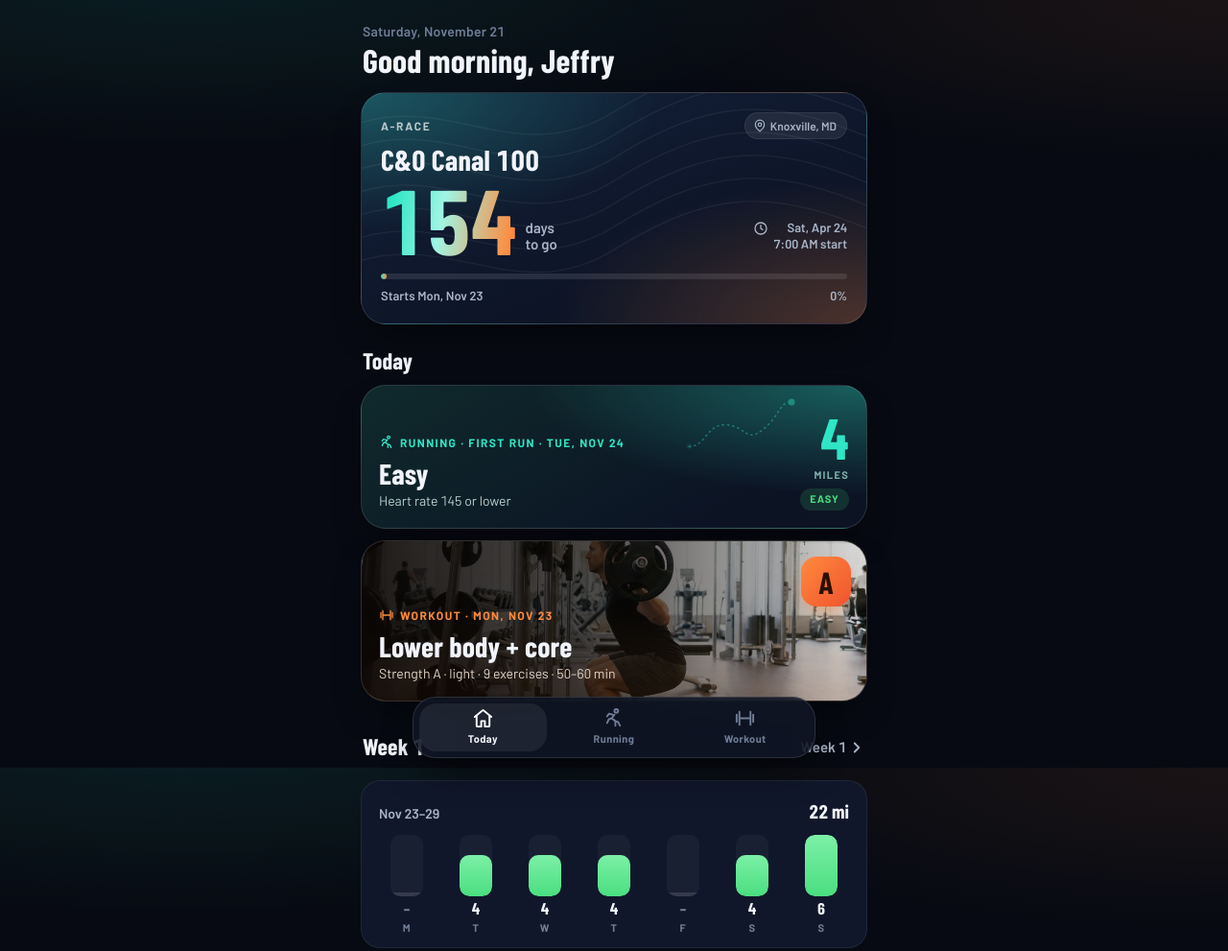
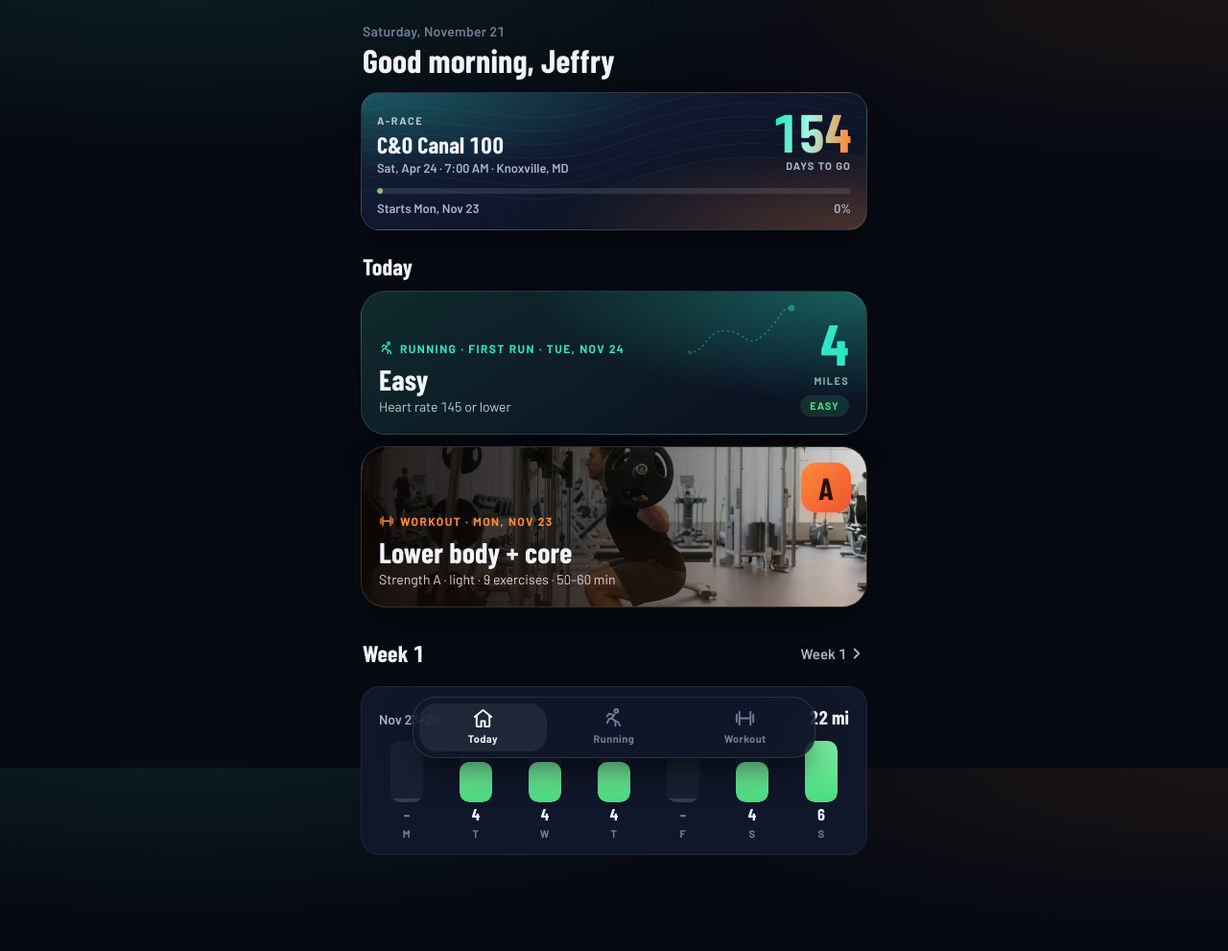
Before and after one commit to JeffryArevalo/jeffry-training, a plain HTML site: page index.html in a window 1280 px wide. Shown: the whole page at 96% size. Drawn offline with nearby package versions, Linux system fonts and the light colour scheme; a web font is replaced by a local one.

Commit message:
Compact A-race card on the home screen
Co-Authored-By: Claude Opus 5.5 <noreply@anthropic.com>

```diff
--- a/app.js
+++ b/app.js
@@ -201,14 +201,13 @@
 
         <article class="race-card">
           ${CONTOURS}
-          <div class="rc-head">
-            <span class="eyebrow">A-race</span>
-            <span class="rc-chip">${I.pin}${esc(PLAN.race.place)}</span>
-          </div>
-          <h2>${esc(PLAN.race.name)}</h2>
           <div class="rc-row">
-            <div class="rc-count"><b>${left}</b><span>days<br>to go</span></div>
-            <div class="rc-when">${I.clock}<span>Sat, Apr 24<br>${esc(PLAN.race.time)} start</span></div>
+            <div class="rc-info">
+              <span class="eyebrow">A-race</span>
+              <h2>${esc(PLAN.race.name)}</h2>
+              <span class="rc-meta">Sat, Apr 24 · ${esc(PLAN.race.time)} · ${esc(PLAN.race.place)}</span>
+            </div>
+            <div class="rc-count"><b>${left}</b><span>days to go</span></div>
           </div>
           <div class="rc-progress">
             <div class="rc-bar"><i style="width:${(pct * 100).toFixed(1)}%"></i></div>
--- a/styles.css
+++ b/styles.css
@@ -141,7 +141,7 @@ img { display: block; }
 
 .race-card {
   position: relative; overflow: hidden;
-  padding: 20px 20px 18px; border-radius: var(--r-xl);
+  padding: 14px 16px 12px; border-radius: var(--r-lg);
   background:
     radial-gradient(120% 120% at 0% 0%, rgba(46, 230, 197, 0.28), transparent 50%),
     radial-gradient(120% 120% at 100% 100%, rgba(255, 138, 61, 0.26), transparent 52%),
@@ -152,28 +152,22 @@ img { display: block; }
 .contours { position: absolute; inset: 0; width: 100%; height: 100%; pointer-events: none; }
 .contours path { fill: none; stroke: rgba(255, 255, 255, 0.06); stroke-width: 1.2; }
 .race-card > *:not(.contours) { position: relative; }
-.rc-head { display: flex; align-items: center; justify-content: space-between; }
-.race-card .eyebrow { color: rgba(255, 255, 255, 0.7); }
-.rc-chip {
-  display: inline-flex; align-items: center; gap: 4px; padding: 4px 10px 4px 8px; border-radius: 999px;
-  background: rgba(255, 255, 255, 0.08); border: 1px solid var(--line); font-size: 12px; font-weight: 600; color: var(--muted);
-}
-.rc-chip svg { width: 14px; height: 14px; }
-.race-card h2 { font-size: 30px; margin-top: 6px; }
-.rc-row { display: flex; align-items: flex-end; justify-content: space-between; gap: 12px; margin-top: 6px; }
-.rc-count { display: flex; align-items: flex-end; gap: 10px; }
+.race-card .eyebrow { color: rgba(255, 255, 255, 0.7); font-size: 11px; }
+.rc-row { display: flex; align-items: center; justify-content: space-between; gap: 12px; }
+.rc-info { min-width: 0; }
+.race-card h2 { font-size: 24px; margin-top: 2px; }
+.rc-meta { display: block; margin-top: 3px; font-size: 13px; font-weight: 600; color: var(--muted); line-height: 1.3; }
+.rc-count { display: grid; justify-items: end; flex: none; }
 .rc-count b {
-  font-family: var(--display); font-weight: 800; font-size: 96px; line-height: 0.82; letter-spacing: -0.01em;
+  font-family: var(--display); font-weight: 800; font-size: 56px; line-height: 0.85; letter-spacing: -0.01em;
   background: linear-gradient(100deg, var(--run) 10%, #9ff5e4 45%, var(--lift) 95%);
   -webkit-background-clip: text; background-clip: text; color: transparent;
 }
-.rc-count span { color: var(--muted); font-weight: 600; font-size: 15px; line-height: 1.15; padding-bottom: 4px; }
-.rc-when { display: flex; align-items: flex-start; gap: 6px; color: var(--muted); font-size: 13px; font-weight: 600; line-height: 1.3; text-align: right; padding-bottom: 4px; }
-.rc-when svg { width: 16px; height: 16px; margin-top: 1px; }
-.rc-progress { margin-top: 18px; }
+.rc-count span { color: var(--muted); font-weight: 700; font-size: 11px; letter-spacing: 0.1em; text-transform: uppercase; margin-top: 4px; white-space: nowrap; }
+.rc-progress { margin-top: 12px; }
 .rc-bar { height: 6px; border-radius: 99px; background: rgba(255, 255, 255, 0.1); overflow: hidden; }
 .rc-bar i { display: block; height: 100%; border-radius: 99px; background: linear-gradient(90deg, var(--run), var(--lift)); min-width: 6px; }
-.rc-progress-label { display: flex; justify-content: space-between; margin-top: 8px; font-size: 13px; font-weight: 600; color: var(--muted); }
+.rc-progress-label { display: flex; justify-content: space-between; margin-top: 6px; font-size: 13px; font-weight: 600; color: var(--muted); }
 
 .today-card {
   position: relative; overflow: hidden; isolation: isolate;
--- a/sw.js
+++ b/sw.js
@@ -1,6 +1,6 @@
 // Offline support: network first, fall back to the cached copy (works on the trail or in the gym with weak signal).
 // Bump CACHE when core files change so phones drop the old copy.
-const CACHE = "jeffry-training-v4";
+const CACHE = "jeffry-training-v5";
 const CORE = ["./", "./index.html", "./styles.css", "./app.js", "./data.js", "./manifest.json", "./icon-180.png"];
 
 self.addEventListener("install", (e) => {
```
